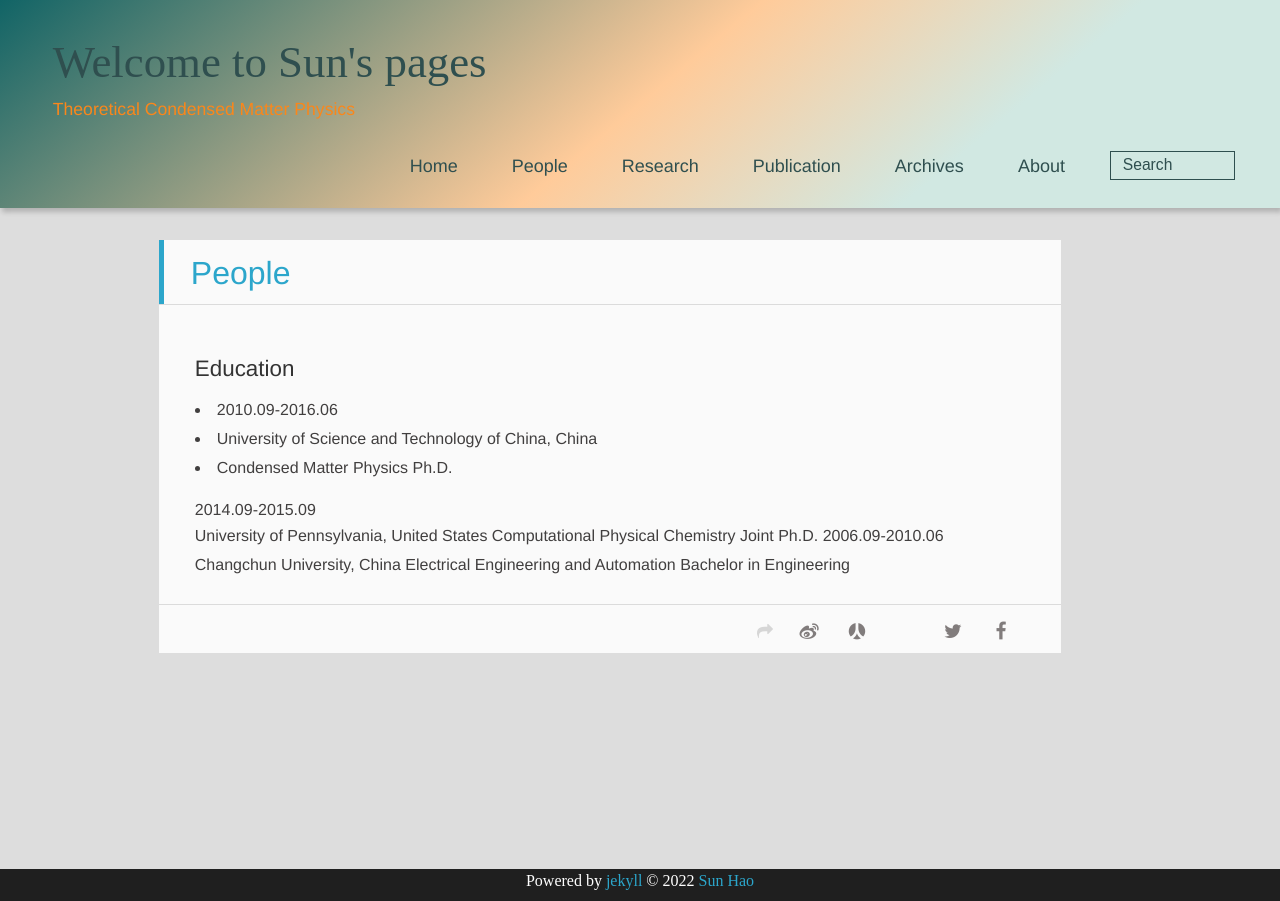
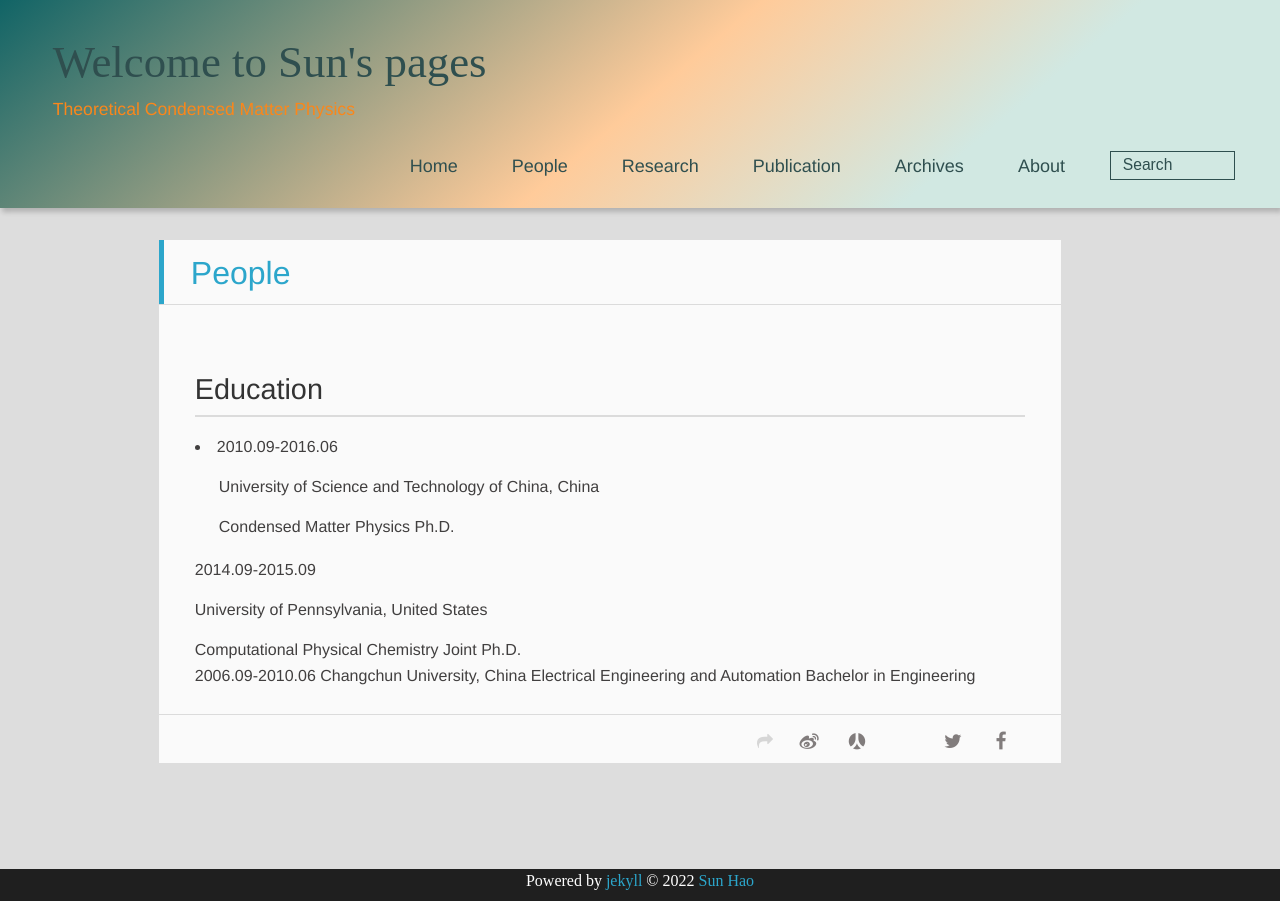
Before and after one commit to sunohao/sunhao_physics, a Jekyll site: the page built from people/index.html, in a window 1280 px wide. Built offline with Jekyll 4.4.1, drawn with Linux system fonts in a browser that asks for light colours; nearby versions of some CDN libraries; some web fonts are replaced.

Commit message:
Update index.html

```diff
--- a/people/index.html
+++ b/people/index.html
@@ -4,19 +4,19 @@ type: page
 title: People
 ---
 
-<h3> Education </h3>
+<h2> Education </h2>
 
 <p>
     <li>2010.09-2016.06 </li>
-    <li>University of Science and Technology of China, China </li>
-    <li>Condensed Matter Physics Ph.D.</li>
+    <ul>University of Science and Technology of China, China </ul>
+    <ul>Condensed Matter Physics Ph.D.</ul>
 </p>
 
-
+<section>
 <p> 2014.09-2015.09 </p>
-University of Pennsylvania, United States
-Computational Physical Chemistry                                         Joint Ph.D.
-
+<p> University of Pennsylvania, United States </p>
+    <p> Computational Physical Chemistry                                         Joint Ph.D.</p>
+</section>
 
 2006.09-2010.06
 Changchun University, China
```
